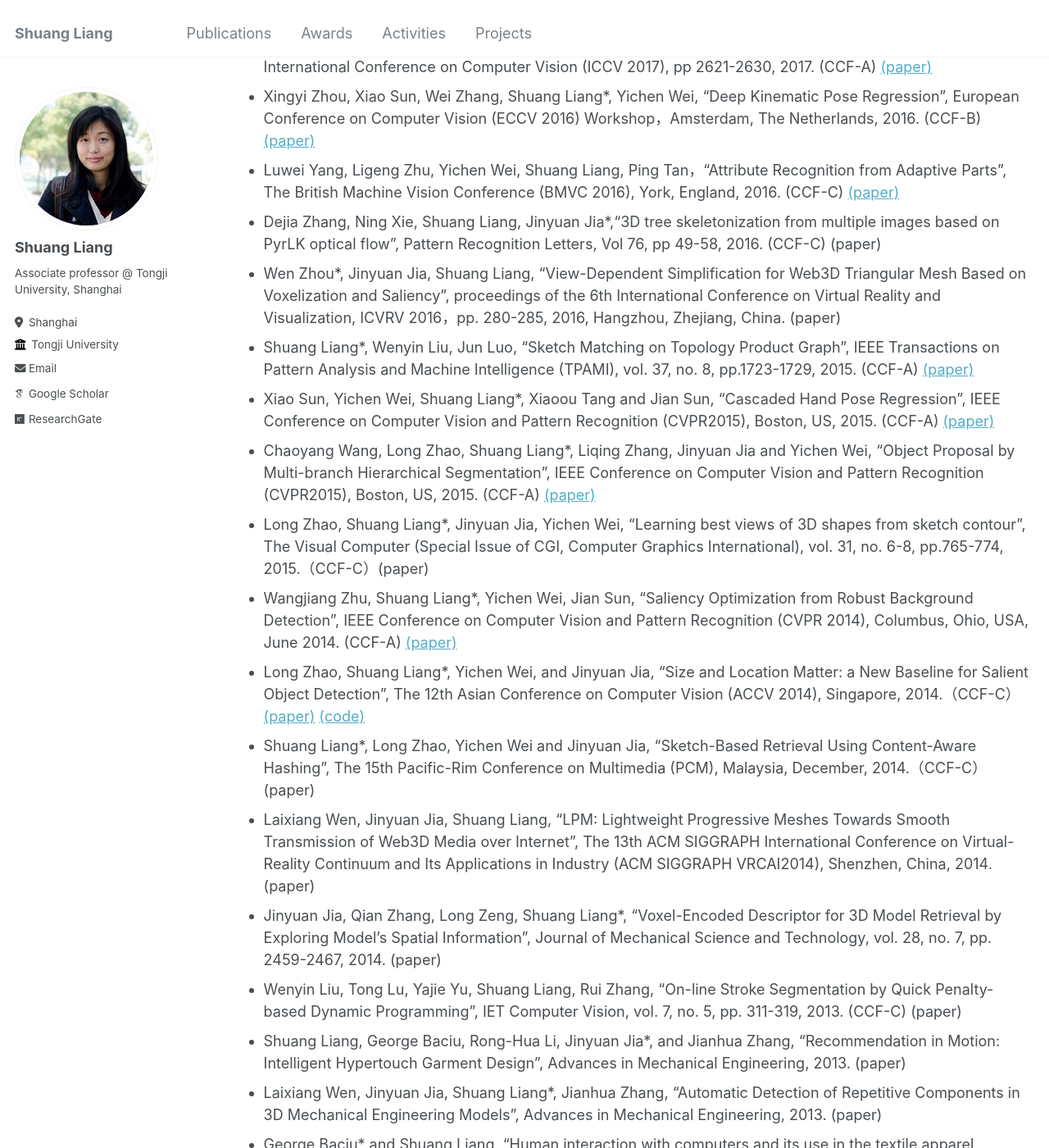
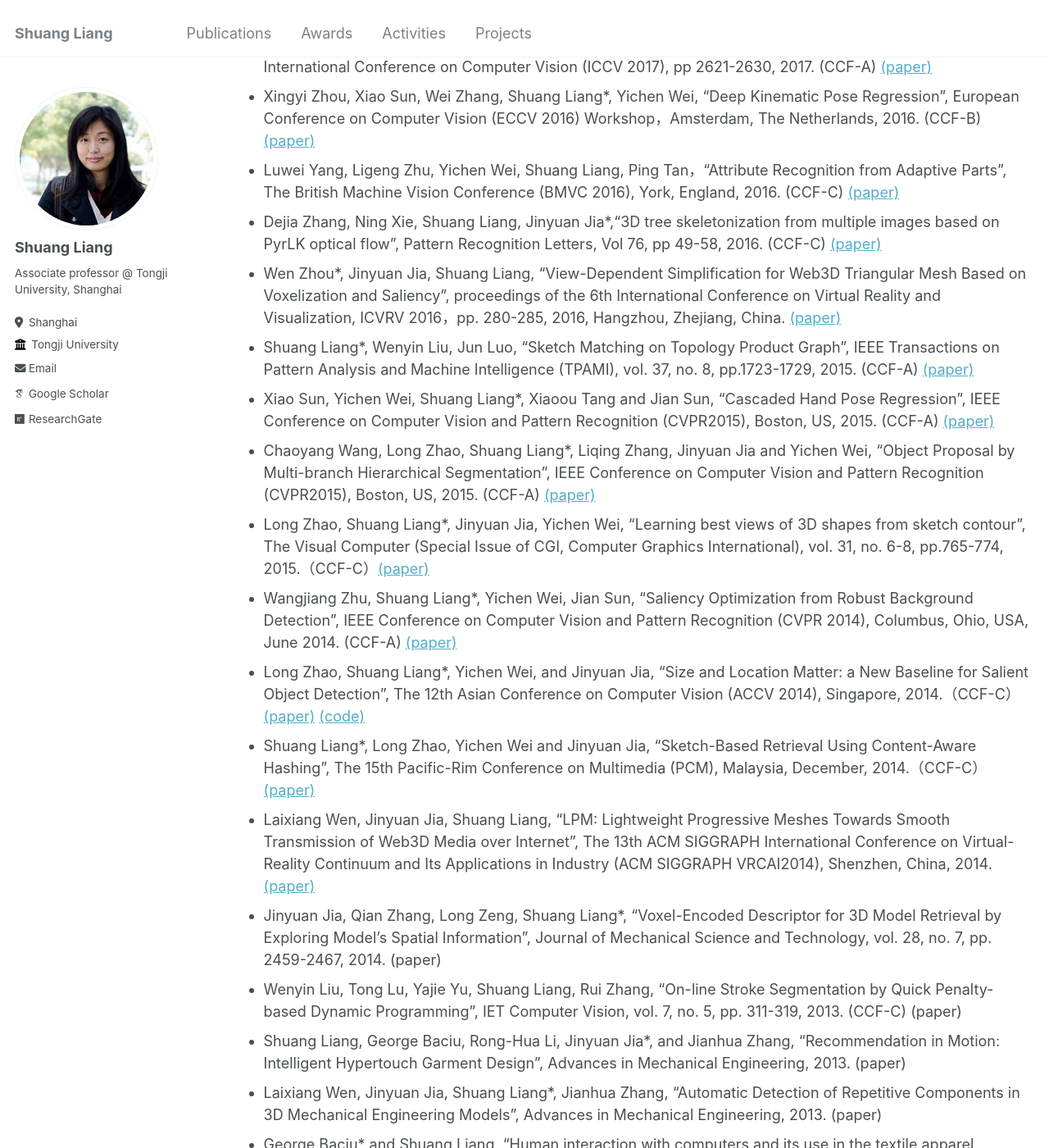
Before and after one commit to liangshuang-cv/liangshuang-cv.github.io, a Jekyll site: the page built from _pages/publications.md, in a window 1280 px wide and 1400 px high, scrolled down 1907 px. Shown: the whole window at 82% size. Built offline with Jekyll 4.4.1, drawn with Linux system fonts in a browser that asks for light colours; some web fonts are replaced; part of the change alters nothing that is shown.

```diff
--- a/_pages/publications.md
+++ b/_pages/publications.md
@@ -44,16 +44,16 @@ author_profile: true
 - Xiao Sun, Jiaxiang Shang*, Shuang Liang, Yichen Wei, “Compositional Human Pose Regression”, the IEEE International Conference on Computer Vision (ICCV 2017), pp 2621-2630, 2017. (CCF-A) [(paper)](https://openaccess.thecvf.com/content_ICCV_2017/papers/Sun_Compositional_Human_Pose_ICCV_2017_paper.pdf)
 - Xingyi Zhou, Xiao Sun, Wei Zhang, Shuang Liang*, Yichen Wei, “Deep Kinematic Pose Regression”, European Conference on Computer Vision (ECCV 2016) Workshop，Amsterdam, The Netherlands, 2016. (CCF-B) [(paper)](https://arxiv.org/abs/1609.05317)
 - Luwei Yang, Ligeng Zhu, Yichen Wei, Shuang Liang, Ping Tan，“Attribute Recognition from Adaptive Parts”, The British Machine Vision Conference (BMVC 2016), York, England, 2016. (CCF-C) [(paper)](https://bmva-archive.org.uk/bmvc/2016/papers/paper081/paper081.pdf)
-- Dejia Zhang, Ning Xie, Shuang Liang, Jinyuan Jia*,“3D tree skeletonization from multiple images based on PyrLK optical flow”, Pattern Recognition Letters, Vol 76, pp 49-58, 2016. (CCF-C) (paper)
-- Wen Zhou*, Jinyuan Jia, Shuang Liang, "View-Dependent Simplification for Web3D Triangular Mesh Based on Voxelization and Saliency", proceedings of the 6th International Conference on Virtual Reality and Visualization, ICVRV 2016，pp. 280-285, 2016, Hangzhou, Zhejiang, China. (paper)
+- Dejia Zhang, Ning Xie, Shuang Liang, Jinyuan Jia*,“3D tree skeletonization from multiple images based on PyrLK optical flow”, Pattern Recognition Letters, Vol 76, pp 49-58, 2016. (CCF-C) [(paper)](https://www.sciencedirect.com/science/article/abs/pii/S0167865515003931)
+- Wen Zhou*, Jinyuan Jia, Shuang Liang, "View-Dependent Simplification for Web3D Triangular Mesh Based on Voxelization and Saliency", proceedings of the 6th International Conference on Virtual Reality and Visualization, ICVRV 2016，pp. 280-285, 2016, Hangzhou, Zhejiang, China. [(paper)](https://ieeexplore.ieee.org/document/7938208)
 - Shuang Liang*, Wenyin Liu, Jun Luo, “Sketch Matching on Topology Product Graph”, IEEE Transactions on Pattern Analysis and Machine Intelligence (TPAMI), vol. 37, no. 8, pp.1723-1729, 2015. (CCF-A) [(paper)](https://ieeexplore.ieee.org/abstract/document/6951498)
 - Xiao Sun, Yichen Wei, Shuang Liang*, Xiaoou Tang and Jian Sun, “Cascaded Hand Pose Regression”, IEEE Conference on Computer Vision and Pattern Recognition (CVPR2015), Boston, US, 2015. (CCF-A) [(paper)](https://www.cv-foundation.org/openaccess/content_cvpr_2015/papers/Sun_Cascaded_Hand_Pose_2015_CVPR_paper.pdf)
 - Chaoyang Wang, Long Zhao, Shuang Liang*, Liqing Zhang, Jinyuan Jia and Yichen Wei, “Object Proposal by Multi-branch Hierarchical Segmentation”, IEEE Conference on Computer Vision and Pattern Recognition (CVPR2015), Boston, US, 2015. (CCF-A) [(paper)](https://openaccess.thecvf.com/content_cvpr_2015/papers/Wang_Object_Proposal_by_2015_CVPR_paper.pdf)
-- Long Zhao, Shuang Liang*, Jinyuan Jia, Yichen Wei, “Learning best views of 3D shapes from sketch contour”, The Visual Computer (Special Issue of CGI, Computer Graphics International), vol. 31, no. 6-8, pp.765-774, 2015.（CCF-C）(paper)
+- Long Zhao, Shuang Liang*, Jinyuan Jia, Yichen Wei, “Learning best views of 3D shapes from sketch contour”, The Visual Computer (Special Issue of CGI, Computer Graphics International), vol. 31, no. 6-8, pp.765-774, 2015.（CCF-C）[(paper)](https://link.springer.com/article/10.1007/s00371-015-1091-1)
 - Wangjiang Zhu, Shuang Liang*, Yichen Wei, Jian Sun, “Saliency Optimization from Robust Background Detection”, IEEE Conference on Computer Vision and Pattern Recognition (CVPR 2014), Columbus, Ohio, USA, June 2014. (CCF-A) [(paper)](https://ieeexplore.ieee.org/document/6909756)
 - Long Zhao, Shuang Liang*, Yichen Wei, and Jinyuan Jia, “Size and Location Matter: a New Baseline for Salient Object Detection”, The 12th Asian Conference on Computer Vision (ACCV 2014), Singapore, 2014.（CCF-C）[(paper)](https://citeseerx.ist.psu.edu/document?repid=rep1&type=pdf&doi=df08dc25ecea26727a9f8059e7662997f6ecc1ca) [(code)](https://github.com/garyzhao/SaliencyBaseline)
-- Shuang Liang*, Long Zhao, Yichen Wei and Jinyuan Jia, “Sketch-Based Retrieval Using Content-Aware Hashing”, The 15th Pacific-Rim Conference on Multimedia (PCM), Malaysia, December, 2014.（CCF-C）(paper)
-- Laixiang Wen, Jinyuan Jia, Shuang Liang, “LPM: Lightweight Progressive Meshes Towards Smooth Transmission of Web3D Media over Internet”, The 13th ACM SIGGRAPH International Conference on Virtual-Reality Continuum and Its Applications in Industry (ACM SIGGRAPH VRCAI2014), Shenzhen, China, 2014. (paper)
+- Shuang Liang*, Long Zhao, Yichen Wei and Jinyuan Jia, “Sketch-Based Retrieval Using Content-Aware Hashing”, The 15th Pacific-Rim Conference on Multimedia (PCM), Malaysia, December, 2014.（CCF-C）[(paper)](https://link.springer.com/chapter/10.1007/978-3-319-13168-9_14)
+- Laixiang Wen, Jinyuan Jia, Shuang Liang, “LPM: Lightweight Progressive Meshes Towards Smooth Transmission of Web3D Media over Internet”, The 13th ACM SIGGRAPH International Conference on Virtual-Reality Continuum and Its Applications in Industry (ACM SIGGRAPH VRCAI2014), Shenzhen, China, 2014. [(paper)](https://dl.acm.org/doi/10.1145/2670473.2670475)
 - Jinyuan Jia, Qian Zhang, Long Zeng, Shuang Liang*, “Voxel-Encoded Descriptor for 3D Model Retrieval by Exploring Model's Spatial Information”, Journal of Mechanical Science and Technology, vol. 28, no. 7, pp. 2459-2467, 2014. (paper)
 - Wenyin Liu, Tong Lu, Yajie Yu, Shuang Liang, Rui Zhang, “On-line Stroke Segmentation by Quick Penalty-based Dynamic Programming”, IET Computer Vision, vol. 7, no. 5, pp. 311-319, 2013. (CCF-C) (paper)
 - Shuang Liang, George Baciu, Rong-Hua Li, Jinyuan Jia*, and Jianhua Zhang, “Recommendation in Motion: Intelligent Hypertouch Garment Design”, Advances in Mechanical Engineering, 2013. (paper)
```
